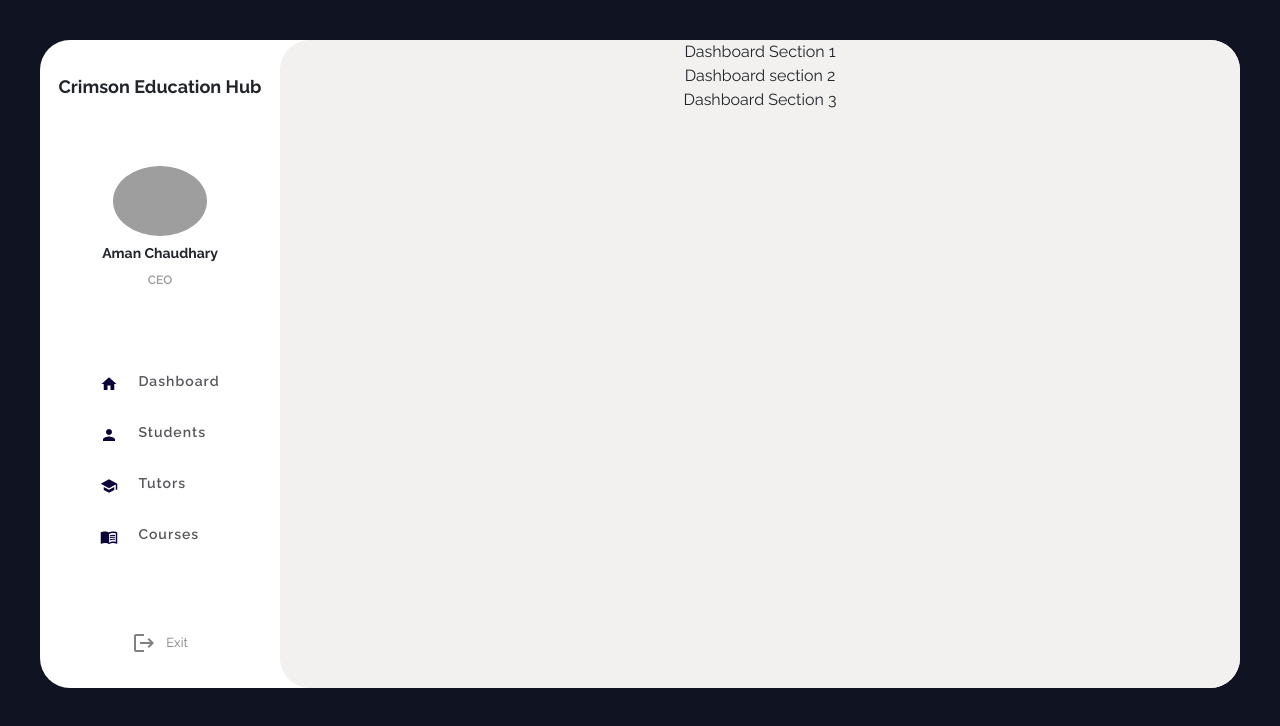
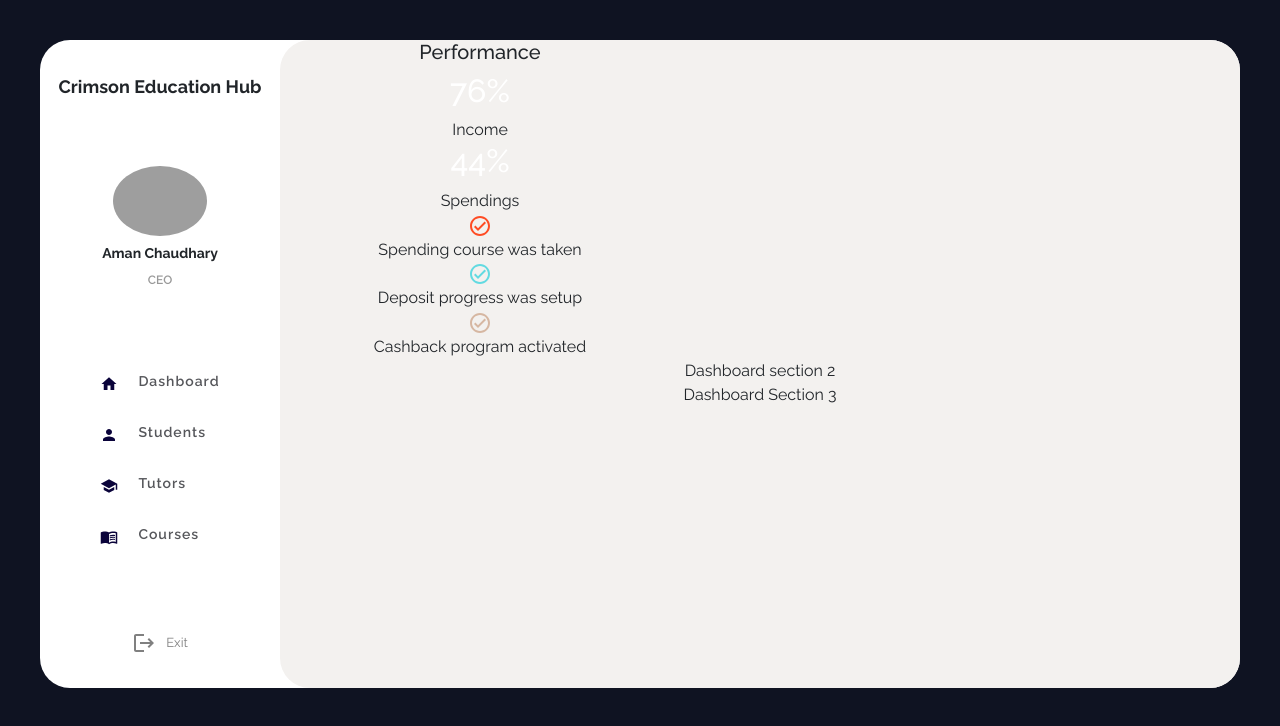
Before and after one commit to amanc1248/crimsoneducatoinhub, a React (Create React App) app in the folder frontend/: page / in a window 1280 px wide. Shown: the top 726 px of the page. Built offline with nearby package versions, Linux system fonts and the light colour scheme; grey boxes are pictures that could not be loaded; the HTML template or start-up script is replaced by a standard one.

Commit message:
Add: content to dashboard section 1

```diff
--- a/frontend/src/Screens/Dashboard/DashboardSection1.js
+++ b/frontend/src/Screens/Dashboard/DashboardSection1.js
@@ -1,9 +1,66 @@
 import React from 'react'
 
+import "../../styles/screens/dashboard.css"
+import CheckCircleOutlineOutlinedIcon from '@mui/icons-material/CheckCircleOutlineOutlined';
 export const DashboardSection1 =()=>{
-    return(
-        <div className="dashboard__section1">
-            Dashboard Section 1
+
+    // DATA
+    // 1. performance list
+    const performanceList =[
+        {number:76,label:'Income'},
+        {number:44,label:'Spendings'},
+    ]
+    // 2. checklist
+    const checkList = [
+      {
+        icon: <CheckCircleOutlineOutlinedIcon className="checklist__icon" />,
+        firstText: "Spending course",
+        secondText: " was taken",
+        color: "#FE4C24",
+      },
+      {
+        icon: <CheckCircleOutlineOutlinedIcon className="checklist__icon" />,
+        firstText: "Deposit progress",
+        secondText: " was setup",
+        color: "#62DAE1",
+      },
+      {
+        icon: <CheckCircleOutlineOutlinedIcon className="checklist__icon" />,
+        firstText: "Cashback program",
+        secondText: " activated",
+        color: "#D6B7A2",
+      },
+    ];
+
+    return (
+      <div className="dashboard__section1 col-5">
+        <div className="dashboard__section1__content">
+          <h5 className="section__1__title">Performance</h5>
+
+          {/* performance list */}
+          <div className="perfomance__list">
+            {performanceList.map((pl) => (
+              <div key={pl.label} className="perfomance__number">
+                <h2 style={{ color: "white" }}>{pl.number}%</h2>
+                <div className="performance__text">{pl.label}</div>
+              </div>
+            ))}
+          </div>
+
+          {/* checklist */}
+          <div className="checklist">
+            {checkList.map((single) => (
+              <div className="checklist__single">
+                <div style={{color:single.color}}>{single.icon}</div>
+                <div className="checklist__text">
+                    <span className="checklist__text__1">{single.firstText}</span>
+                    <span className="checklist__text__2">{single.secondText}</span>
+
+                </div>
+              </div>
+            ))}
+          </div>
         </div>
-    )
+      </div>
+    );
 }
```
